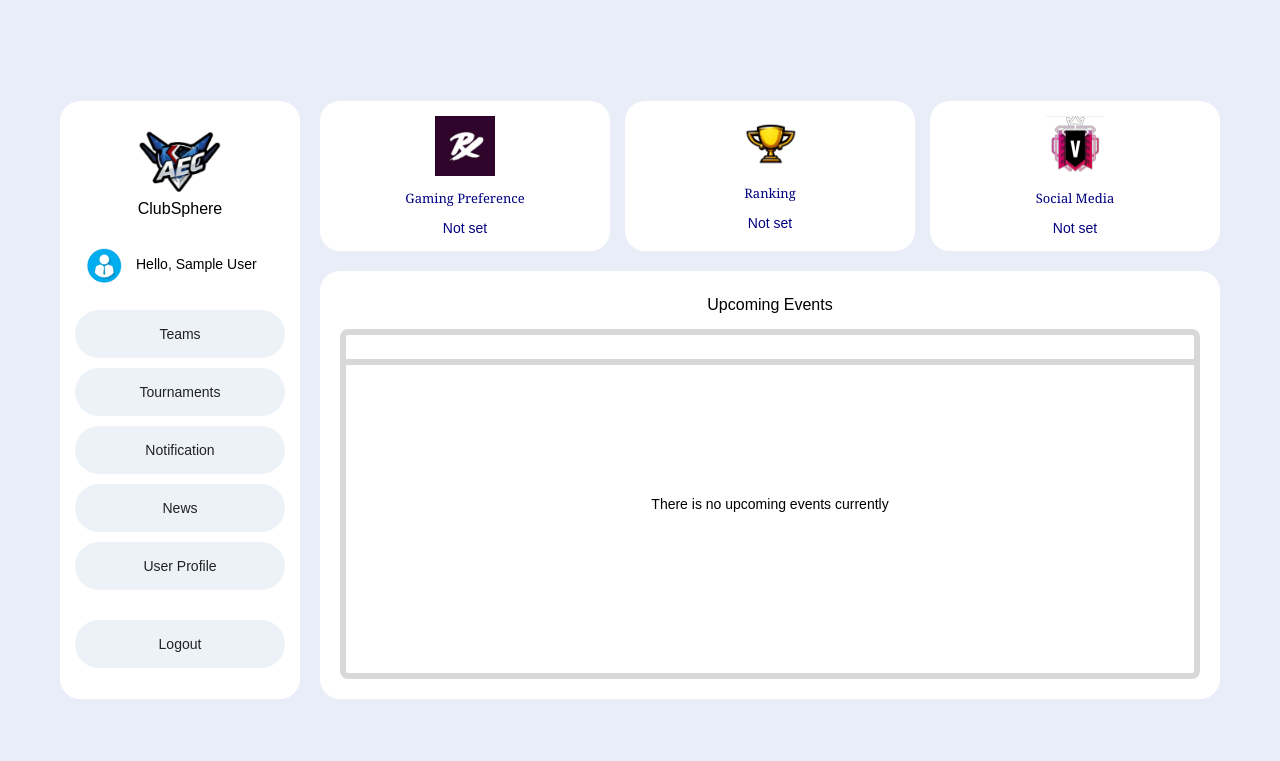
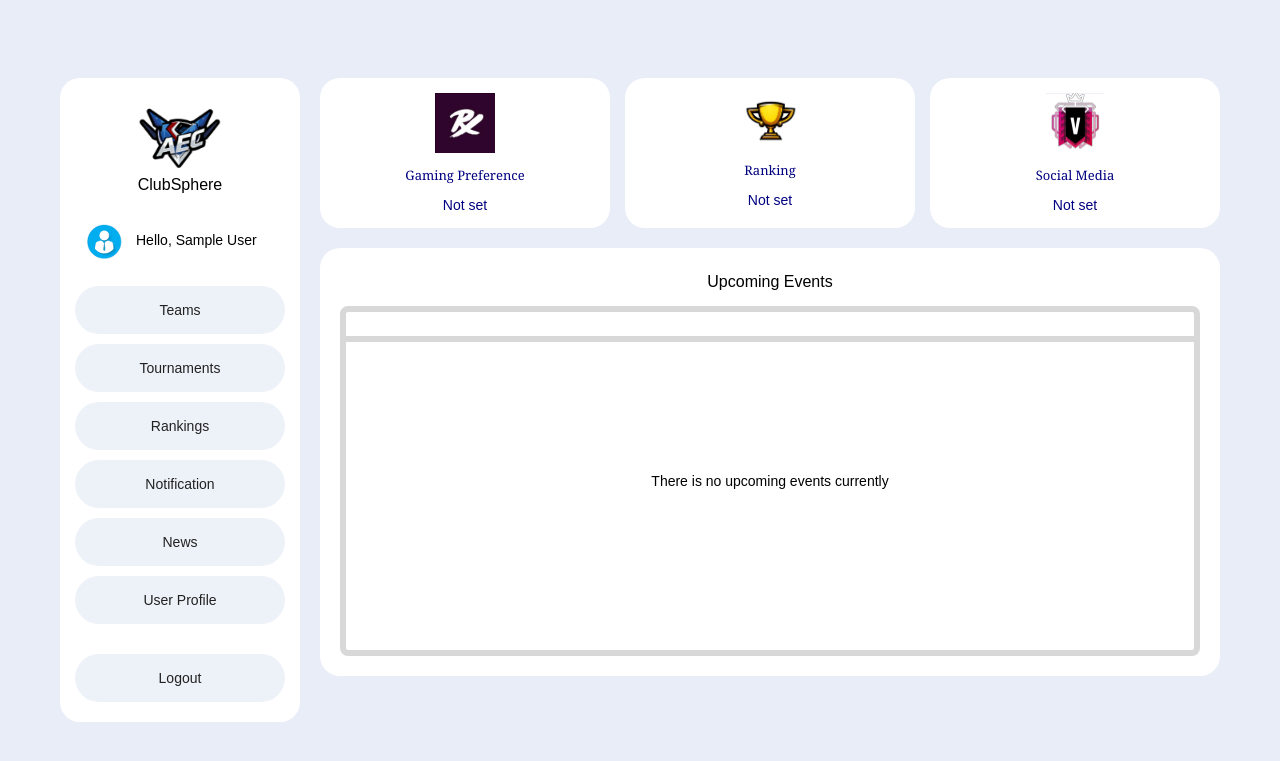
Before and after one commit to BHowlader/esports-management, a PHP site: page /Views/memberDashboard.php in a window 1280 px wide. Shown: the top 761 px of the page. Run offline with PHP 8.4, Linux system fonts and the light colour scheme; the visitor is signed in with stand-in values (Sample User, id 1); data comes from the database, SQL or seed files in the repository.

Commit message:
add Rankings link to member menu

```diff
--- a/ClubSphere/Views/memberDashboard.php
+++ b/ClubSphere/Views/memberDashboard.php
@@ -40,6 +40,8 @@ require_once "../Controls/memberDashboardControls.php";
                 <a href="teams.php">Teams</a>
 
                 <a href="tournaments.php">Tournaments</a>
+
+                <a href="leaderboard.php">Rankings</a>
 
                 <a href="alerts.php">Notification</a>
 
```
